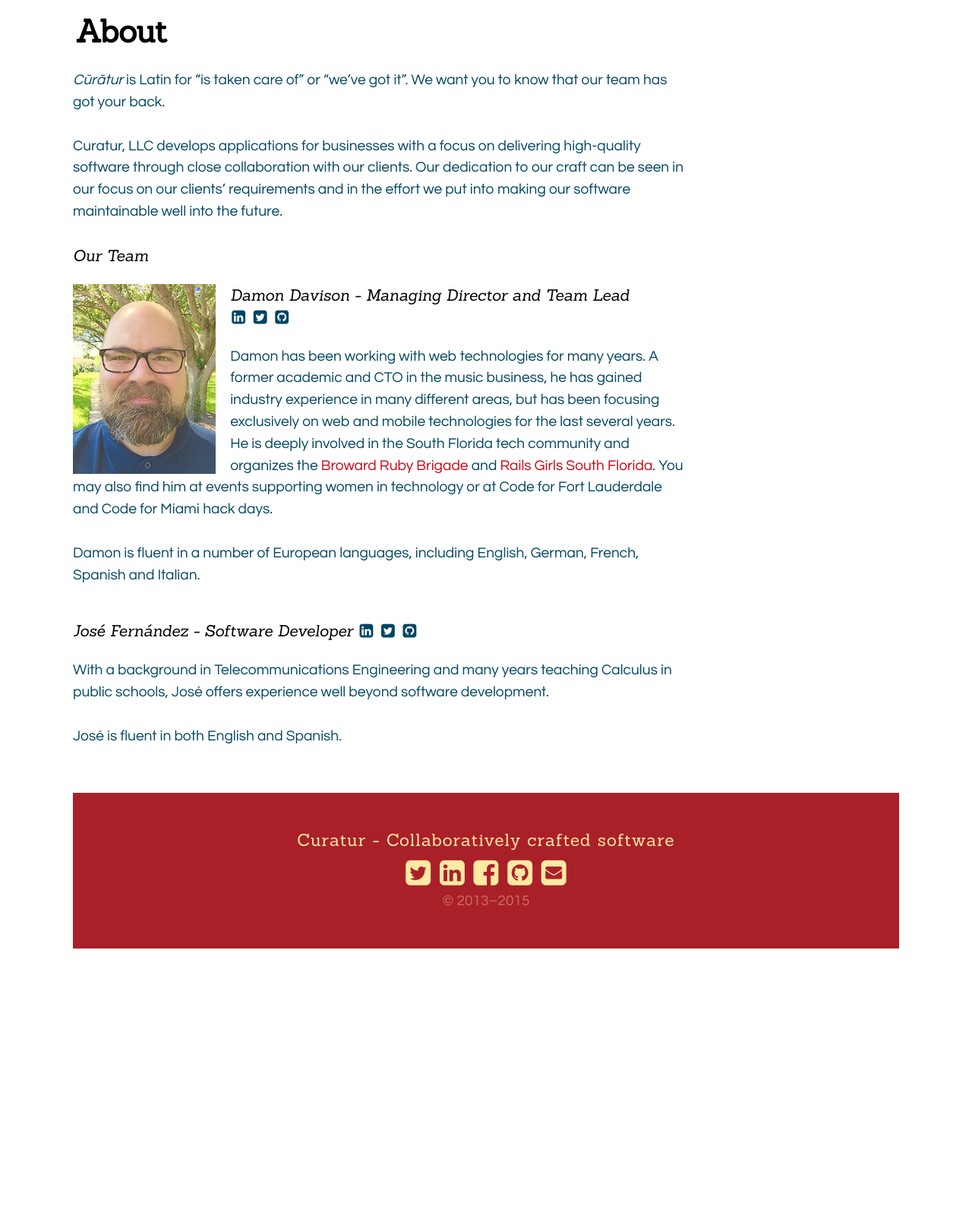
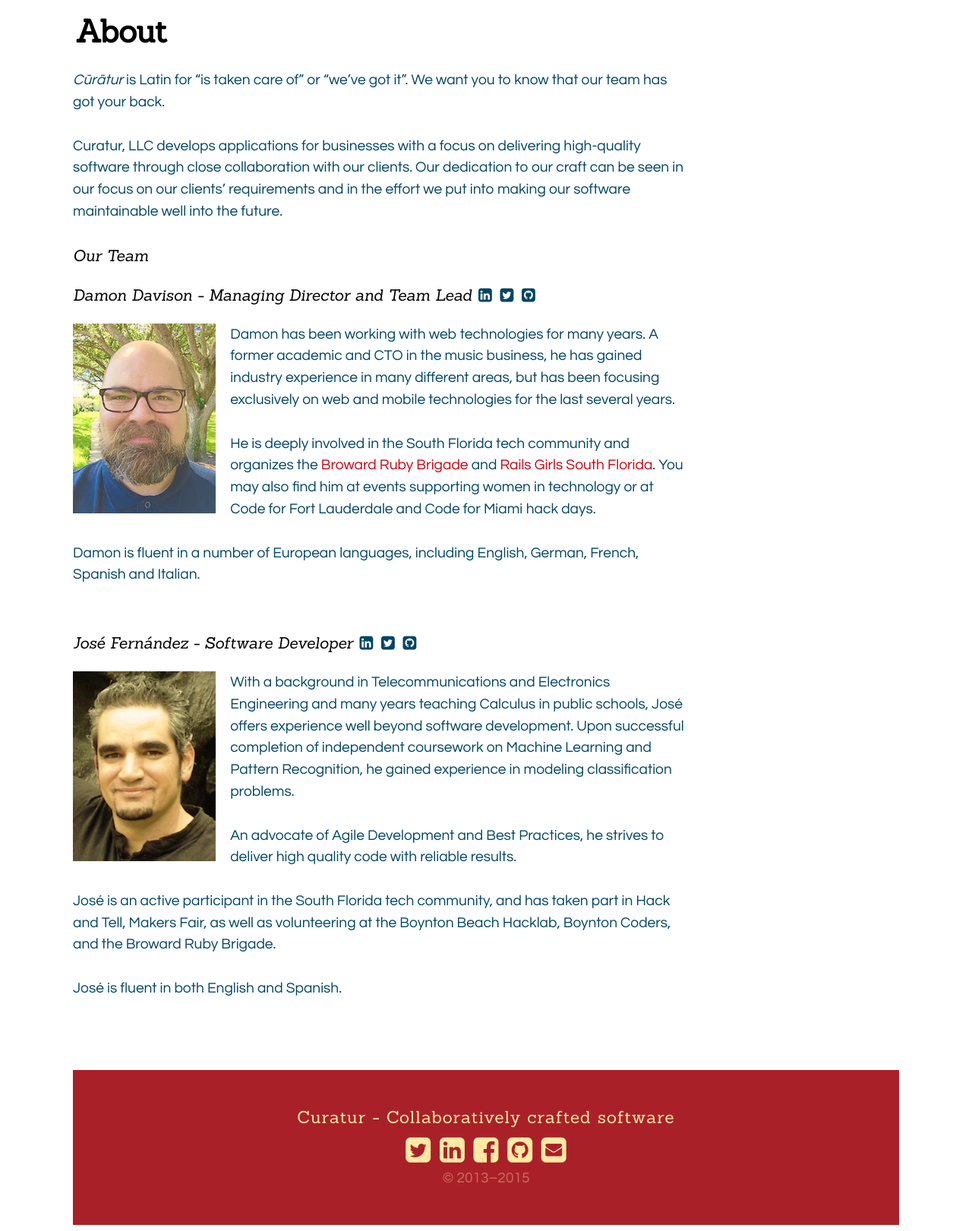
Before and after one commit to Curatur/curatur.github.io, a Jekyll site: the page built from pages/about.md, in a window 1280 px wide. Shown: the whole page at 76% size. Built offline with Jekyll 4.4.1, drawn with Linux system fonts in a browser that asks for light colours; nearby versions of some CDN libraries; a style sheet for code colours, icons or effects is not loaded; before the commit the page ends 1257 px from its top, so only the background shows below that.

Commit message:
Update José bio and photo

```diff
--- a/_sass/_grid.scss
+++ b/_sass/_grid.scss
@@ -1,6 +1,6 @@
 section {
   @include outer-container;
-  padding-bottom: 1em;
+  padding-bottom: 2em;
 
   aside {
     @include span-columns(3);
--- a/pages/about.md
+++ b/pages/about.md
@@ -17,28 +17,30 @@ future.
 
 ## Our Team
 
+<h2 id="damon">
+  Damon Davison - <em>Managing Director and Team Lead</em>
+  <div class="social-media">
+    <a href="https://www.linkedin.com/in/damondavison"><i class="fa fa-linkedin-square"></i></a>
+    <a href="https://twitter.com/intent/follow?original_referer=http%3A%2F%2Fcuratur.com%2F&region=follow_link&screen_name=wynmaestro&tw_p=followbutton&variant=2.0"><i class="fa fa-twitter-square"></i></a>
+    <a href="https://github.com/allolex"><i class="fa fa-github-square"></i></a>
+  </div>
+</h2>
+
 <aside>
   <img src="/images/damon.jpg" alt="Damon portrait" style="width: 100%" />
 </aside>
 
 <section>
-  <h2 id="damon">
-    Damon Davison - <em>Managing Director and Team Lead</em>
-    <div class="social-media">
-      <a href="https://www.linkedin.com/in/damondavison"><i class="fa fa-linkedin-square"></i></a>
-      <a href="https://twitter.com/intent/follow?original_referer=http%3A%2F%2Fcuratur.com%2F&region=follow_link&screen_name=wynmaestro&tw_p=followbutton&variant=2.0"><i class="fa fa-twitter-square"></i></a>
-      <a href="https://github.com/allolex"><i class="fa fa-github-square"></i></a>
-    </div>
-  </h2>
 
   <div markdown="1">
 
 Damon has been working with web technologies for many years. A former academic
 and CTO in the music business, he has gained industry experience in many
 different areas, but has been focusing exclusively on web and mobile
-technologies for the last several years. He is deeply involved in the South
-Florida tech community and organizes the [Broward Ruby
-Brigade](http://meetup.broward-rb.org) and [Rails Girls South
+technologies for the last several years.
+
+He is deeply involved in the South Florida tech community and organizes the
+[Broward Ruby Brigade](http://meetup.broward-rb.org) and [Rails Girls South
 Florida](http://meetup.railsgirls-sfl.org). You may also find him at events
 supporting women in technology or at Code for Fort Lauderdale and Code for
 Miami hack days.
@@ -49,22 +51,37 @@ French, Spanish and Italian.
   </div>
 </section>
 
+<h2 id="jose">
+  José Fernández - <em>Software Developer</em>
+  <div class="social-media">
+
+    <a href="https://www.linkedin.com/in/joseworkstech"><i class="fa fa-linkedin-square"></i></a>
+    <a href="https://twitter.com/intent/follow?original_referer=http%3A%2F%2Fcuratur.com%2F&region=follow_link&screen_name=joseworkstech&tw_p=followbutton&variant=2.0"><i class="fa fa-twitter-square"></i></a>
+    <a href="https://github.com/Joseworks"><i class="fa fa-github-square"></i></a>
+  </div>
+</h2>
+
+<aside>
+  <img src="/images/jose.jpg" alt="José portrait" style="width: 100%" />
+</aside>
+
 <section>
-  <h2 id="jose">
-    José Fernández - <em>Software Developer</em>
-    <div class="social-media">
+  <div markdown="1">
 
-      <a href="https://www.linkedin.com/in/joseworkstech"><i class="fa fa-linkedin-square"></i></a>
-      <a href="https://twitter.com/intent/follow?original_referer=http%3A%2F%2Fcuratur.com%2F&region=follow_link&screen_name=joseworkstech&tw_p=followbutton&variant=2.0"><i class="fa fa-twitter-square"></i></a>
-      <a href="https://github.com/Joseworks"><i class="fa fa-github-square"></i></a>
-    </div>
-  </h2>
+With a background in Telecommunications and Electronics Engineering and many
+years teaching Calculus in public schools, José offers experience well beyond
+software development.  Upon successful completion of independent coursework on
+Machine Learning and Pattern Recognition, he gained experience in modeling
+classification problems.
 
-  <div markdown="1">
-With a background in Telecommunications Engineering and many years teaching
-Calculus in public schools, José offers experience well beyond software
-development.
+An advocate of Agile Development and Best Practices, he strives to deliver high
+quality code with reliable results.
+
+José is an active participant in the South Florida tech community, and has
+taken part in Hack and Tell, Makers Fair, as well as volunteering at the
+Boynton Beach Hacklab, Boynton Coders, and the Broward Ruby Brigade.
 
 José is fluent in both English and Spanish.
+
   </div>
 </section>
```
Also changed, not shown: images/jose.jpg (added).
